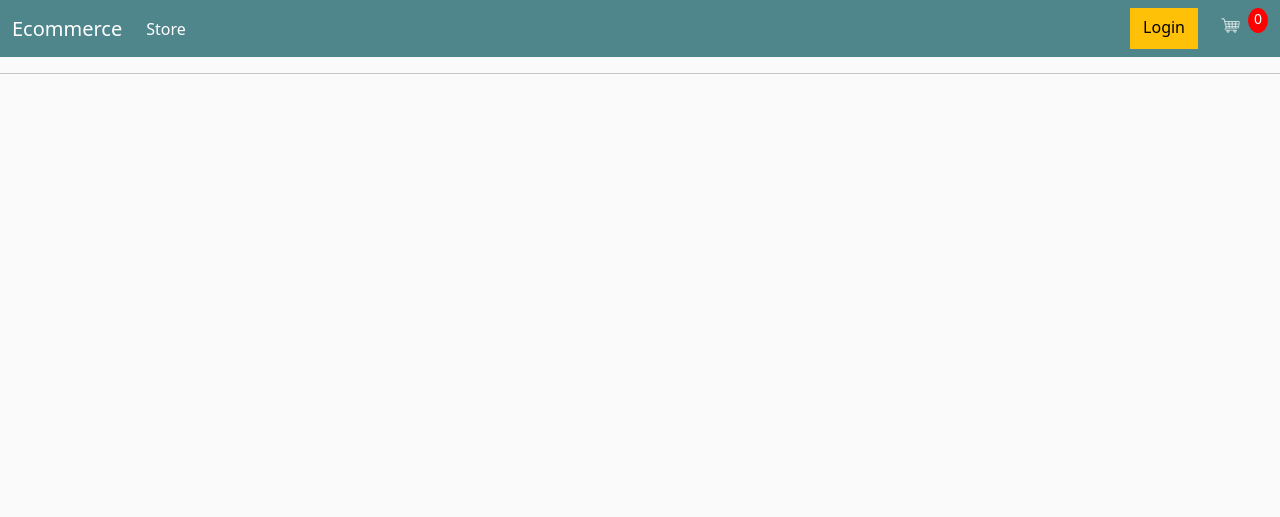
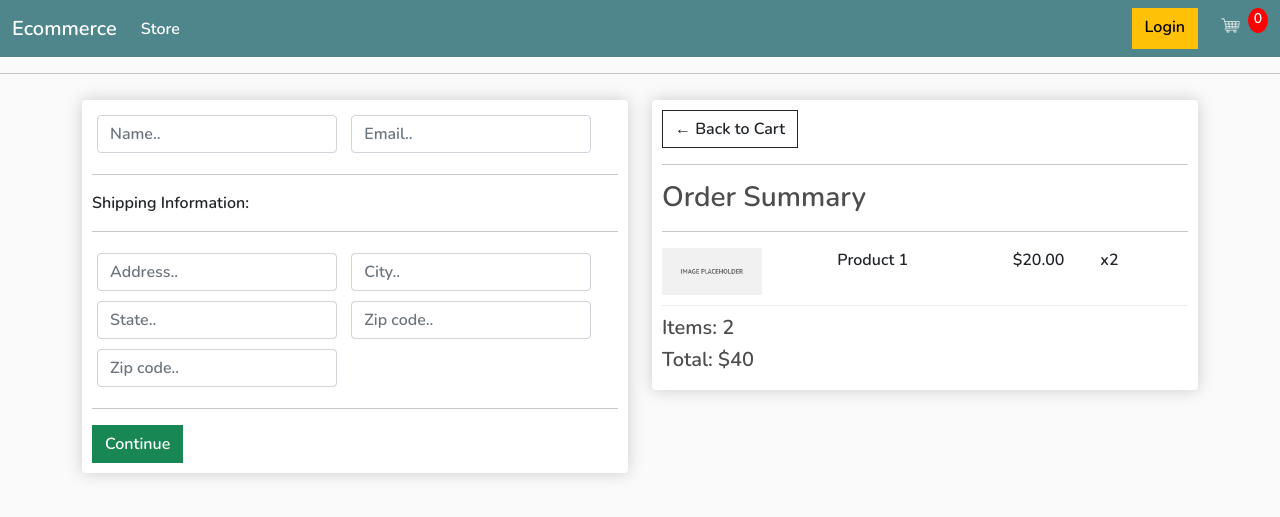
Before and after one commit to Marcos8060/Django-Ecommerce, a Django app: page /checkout/ in a window 1280 px wide. Shown: the top 517 px of the page. Run offline with Django 4.2, Linux system fonts and the light colour scheme.

Commit message:
added static data for the checkout page

```diff
--- a/static/css/main.css
+++ b/static/css/main.css
@@ -1,5 +1,9 @@
+@import url('https://fonts.googleapis.com/css2?family=Nunito+Sans:wght@600&family=Nunito:wght@600&family=Poppins:wght@400;500;600;700&display=swap');
+
+
 body{
 	background-color: hsl(0, 0%, 98%);
+	font-family: 'Nunito', sans-serif;
 }
 
 h1,h2,h3,h4,h5,h6{
--- a/store/templates/store/checkout.html
+++ b/store/templates/store/checkout.html
@@ -3,5 +3,62 @@
 <link rel="stylesheet" href="{% static 'css/main.css' %}">
 
 {% block content %}
-
+<div class="row">
+    <div class="col-lg-6">
+        <div class="box-element" id="form-wrapper">
+            <form action="" id="form">
+                <div id="user-info">
+                    <div class="form-field">
+                        <input required class="form-control" type="text" name="name" placeholder="Name..">
+                    </div>
+                    <div class="form-field">
+                        <input required class="form-control" type="email" name="email" placeholder="Email..">
+                    </div>
+                </div>
+                <div id="shipping-info">
+                    <hr>
+						<p>Shipping Information:</p>
+						<hr>
+						<div class="form-field">
+							<input class="form-control" type="text" name="address" placeholder="Address..">
+						</div>
+						<div class="form-field">
+							<input class="form-control" type="text" name="city" placeholder="City..">
+						</div>
+						<div class="form-field">
+							<input class="form-control" type="text" name="state" placeholder="State..">
+						</div>
+						<div class="form-field">
+							<input class="form-control" type="text" name="zipcode" placeholder="Zip code..">
+						</div>
+						<div class="form-field">
+							<input class="form-control" type="text" name="country" placeholder="Zip code..">
+						</div>
+                </div>
+                <hr>
+                <input id="form-button" class="btn btn-success btn-block" type="submit" value="Continue">
+            </form>
+        </div>
+        <br>
+        <div class="box-element hidden" id="payment-info">
+            <small>Paypal Options</small>
+        </div>
+    </div>
+    <div class="col-lg-6">
+        <div class="box-element">
+            <a href="{% url 'cart' %}" class="btn btn-outline-dark">&#8592; Back to Cart</a>
+            <hr>
+            <h3>Order Summary</h3>
+            <hr>
+            <div class="cart-row">
+                <div style="flex:2"><img class="row-image" src="{% static 'images/placeholder.png' %}"></div>
+                <div style="flex:2"><p>Product 1</p></div>
+                <div style="flex:1"><p>$20.00</p></div>
+                <div style="flex:1"><p>x2</p></div>
+            </div>
+            <h5>Items: 2</h5>
+            <h5>Total: $40</h5>
+        </div>
+    </div>
+</div>
 {% endblock %}
```
